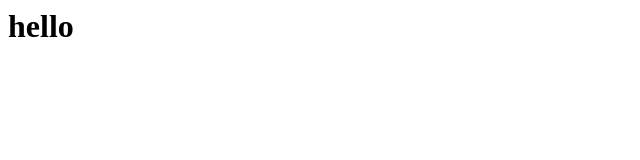
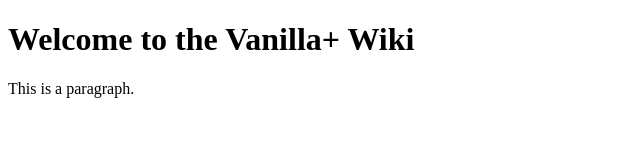
Before and after one commit to starrzyt/Vanilla-Wiki, a plain HTML site: page index.html in a window 1280 px wide. Shown: the whole page, without its empty margins (0-640 px from the left). Drawn offline with Linux system fonts and the light colour scheme.

Commit message:
Update index.html

```diff
--- a/index.html
+++ b/index.html
@@ -1 +1,12 @@
-<h1>hello</h1>
+<!DOCTYPE html>
+<html>
+<head>
+<link rel="stylesheet" href="style.css">
+</head>
+<body>
+
+<h1>Welcome to the Vanilla+ Wiki</h1>
+<p>This is a paragraph.</p>
+
+</body>
+</html>
```
